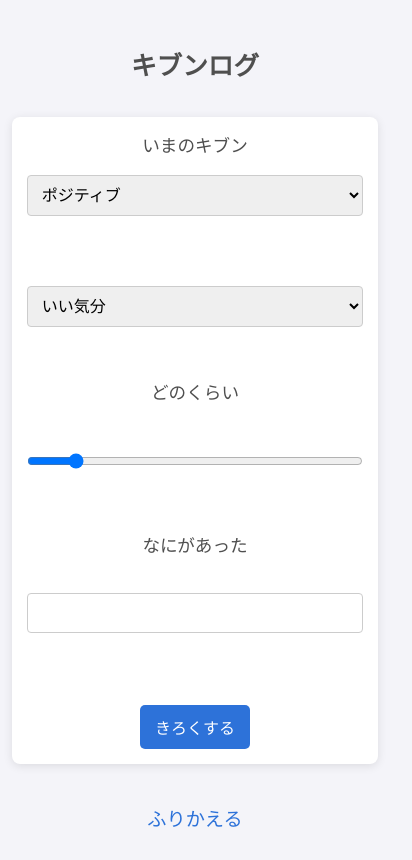
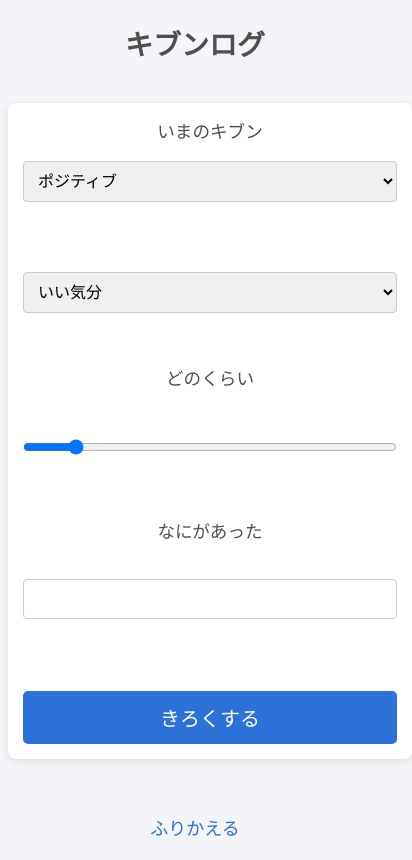
Before and after one commit to shu7351/kibunLog, a plain HTML site: page index.html in a window 390 px wide. Shown: the whole page, 412 px wide, since content can reach past the window. Drawn offline with Linux system fonts and the light colour scheme.

Commit message:
スマホサイズに合わせてコード修正

```diff
--- a/style.css
+++ b/style.css
@@ -183,21 +183,22 @@ tr:hover {
 
 /* スマホ対応 */
 @media (max-width: 600px) {
-    /* フォームの最大幅を少し小さくする */
+    body {
+        font-size: 16px;  /* フォントサイズ調整 */
+    }
+    h1 {
+        font-size: 28px; /* タイトルのサイズ調整 */
+    }
     form {
-        max-width: 90%;  /* 最大幅を画面の90%に */
-        padding: 15px;   /* パディングを少し調整 */
+        padding: 15px;
     }
-
-    /* ボタンサイズも調整 */
     button {
-        padding: 10px 15px;
-        font-size: 1em;
+        width: 100%; /* ボタンをフル幅に */
+        font-size: 20px; /* ボタンの文字を大きく */
     }
-
-    /* フォントサイズ調整 */
-    h1 {
-        font-size: 1.6em;  /* 小さめに */
-        margin-bottom: 15px;
+    #logBtn {
+        width: 100%;  /* ログボタンをフル幅に */
+        padding: 15px 0;
+        font-size: 18px;
     }
 }
```
